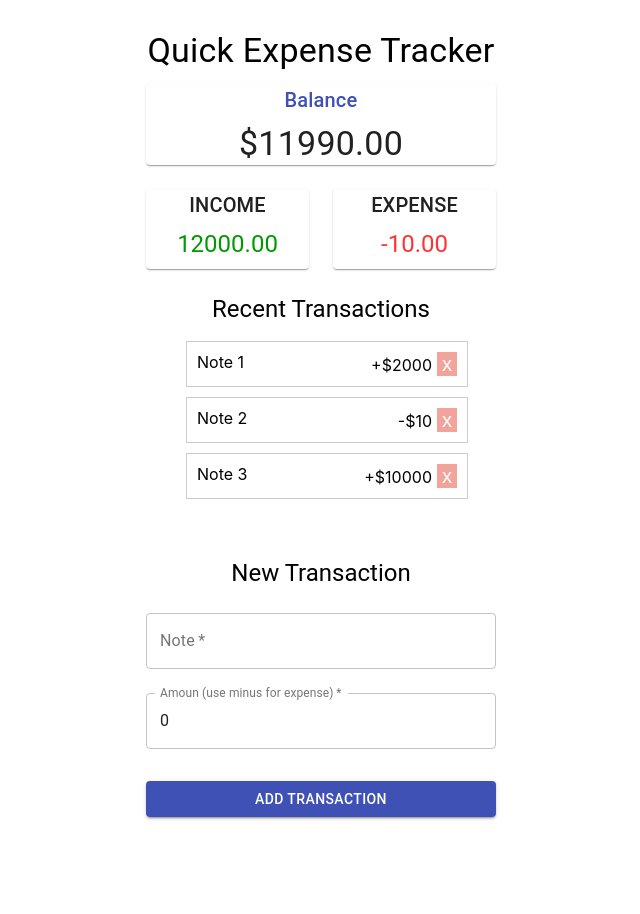
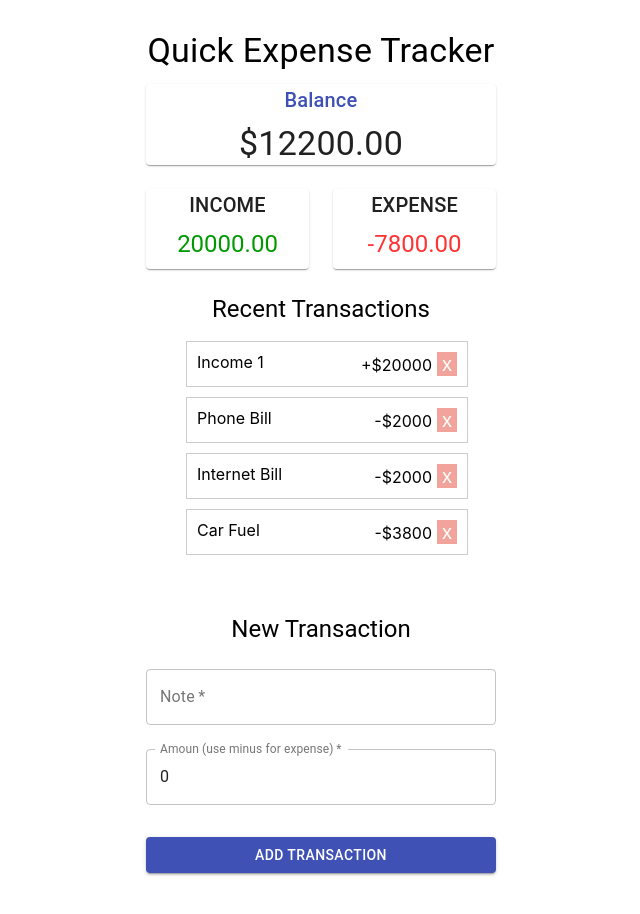
Before and after one commit to AbubakerShekhani/expense-tracker-app-bc2020-panacloud, a React (Create React App) app: page / in a window 1280 px wide. Shown: the top 914 px of the page, without its empty margins (319-959 px from the left). Before the commit the page ends 863 px from the top, so only its background shows below. Built offline with nearby package versions, Linux system fonts and the light colour scheme; the HTML template or start-up script is replaced by a standard one.

Commit message:
Add Dummy data

```diff
--- a/src/App.js
+++ b/src/App.js
@@ -8,7 +8,7 @@ import AddTransaction from './components/Transactions/AddTransaction'
 import Grid from '@material-ui/core/Grid';
 import Paper from '@material-ui/core/Paper';
 import { makeStyles } from '@material-ui/core/styles';
-import clsx from 'clsx';
+
 import { GlobalProvider } from './context/GlobalState'
 
 const drawerWidth = 240;
@@ -96,7 +96,7 @@ const useStyles = makeStyles((theme) => ({
 
 function App() {
   const classes = useStyles();
-  const fixedHeightPaper = clsx(classes.paper, classes.fixedHeight);
+
   return (
     <GlobalProvider>
       <div className="App container">
--- a/src/components/IncomeExpense/IncomeExpense.jsx
+++ b/src/components/IncomeExpense/IncomeExpense.jsx
@@ -4,10 +4,6 @@ import { GlobalContext } from '../../context/GlobalState'
 
 import { makeStyles } from '@material-ui/core/styles';
 import Paper from '@material-ui/core/Paper'
-import Card from '@material-ui/core/Card';
-import CardActions from '@material-ui/core/CardActions';
-import CardContent from '@material-ui/core/CardContent';
-import Button from '@material-ui/core/Button';
 import Typography from '@material-ui/core/Typography';
 import Grid from '@material-ui/core/Grid';
 
--- a/src/context/GlobalState.js
+++ b/src/context/GlobalState.js
@@ -4,9 +4,10 @@ import Reducers from './Reducer'
 //Initial State
 const initialState = {
   transactions: [
-    { id: 1, note: 'Note 1', amount: 2000 },
-    { id: 2, note: 'Note 2', amount: -10 },
-    { id: 3, note: 'Note 3', amount: 10000 },
+    { id: 1, note: 'Income 1', amount: 20000 },
+    { id: 2, note: 'Phone Bill', amount: -2000 },
+    { id: 3, note: 'Internet Bill', amount: -2000 },
+    { id: 4, note: 'Car Fuel', amount: -3800 },
   ]
 }
 
```
